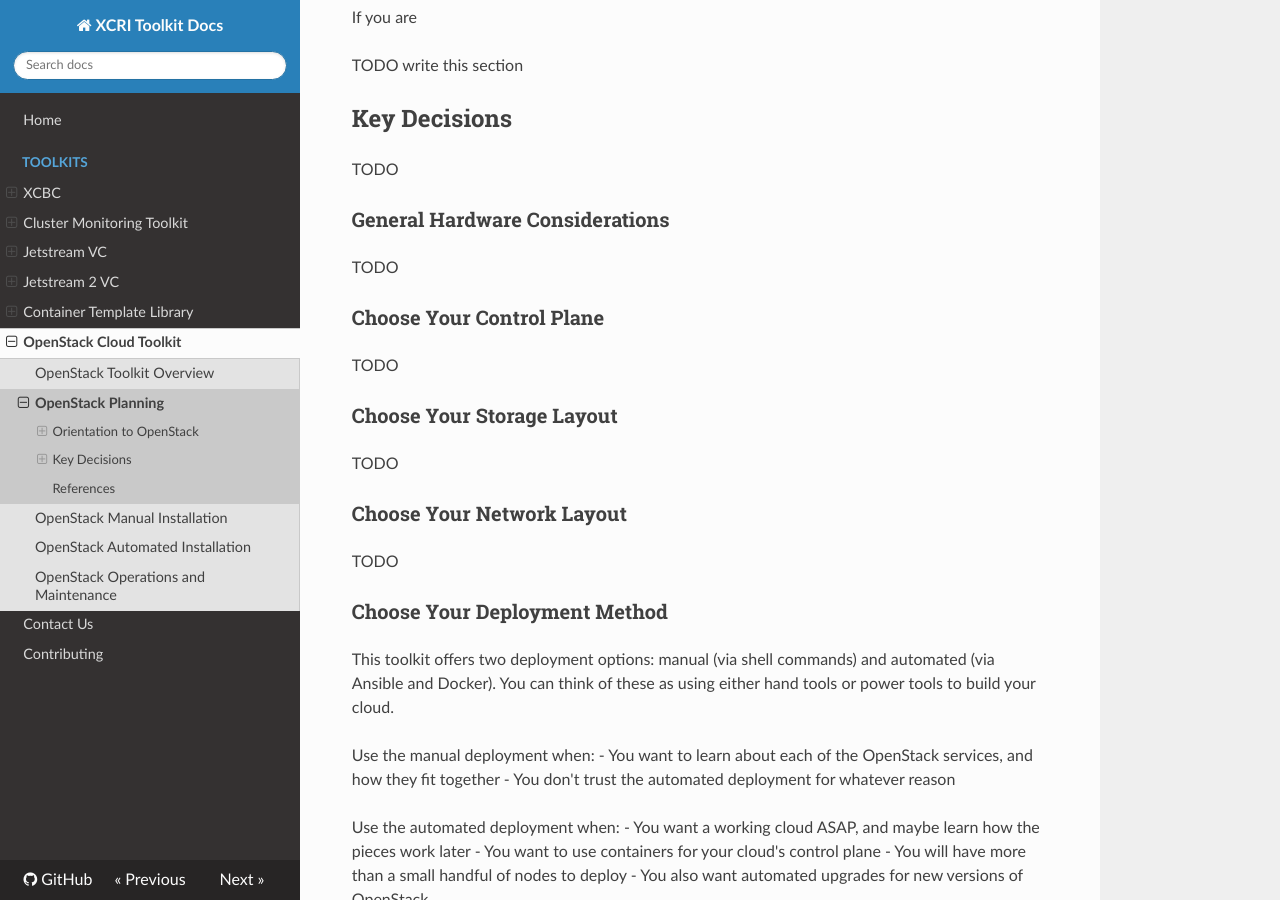
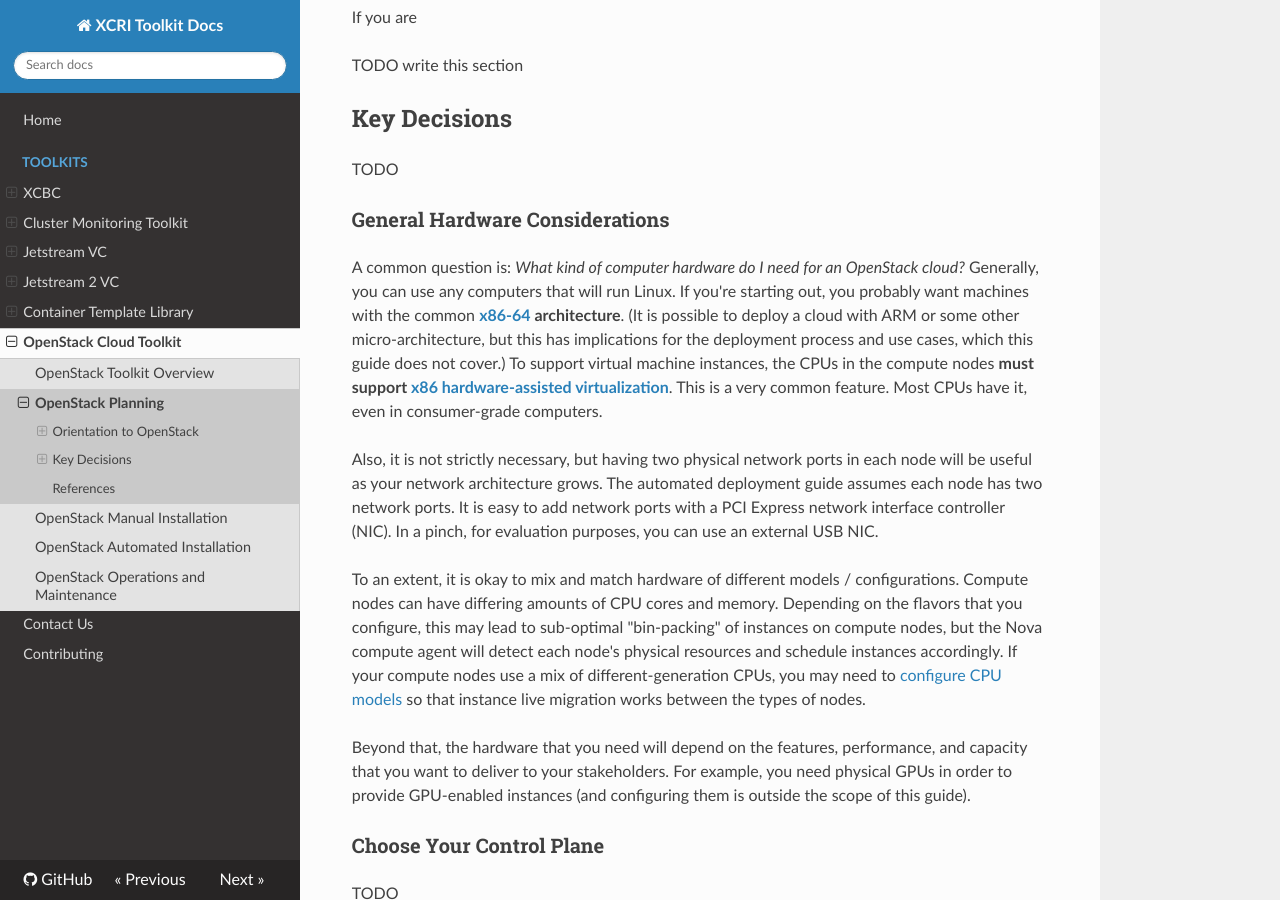
Before and after one commit to access-ci-org/Toolkit-Docs, an MkDocs documentation site: the page built from docs/toolkits/openstack-planning-guide.md, in a window 1280 px wide and 900 px high, scrolled down 8151 px. Built offline with MkDocs 1.6.1, drawn with Linux system fonts in a browser that asks for light colours; nearby versions of some CDN libraries; old or Windows-style settings are respelled for this version of MkDocs.

Commit message:
general hardware considerations

```diff
--- a/docs/toolkits/openstack-planning-guide.md
+++ b/docs/toolkits/openstack-planning-guide.md
@@ -179,7 +179,13 @@ TODO
 
 ### General Hardware Considerations
 
-TODO
+A common question is: _What kind of computer hardware do I need for an OpenStack cloud?_ Generally, you can use any computers that will run Linux. If you're starting out, you probably want machines with the common **[x86-64](https://en.wikipedia.org/wiki/X86-64) architecture**. (It is possible to deploy a cloud with ARM or some other micro-architecture, but this has implications for the deployment process and use cases, which this guide does not cover.) To support virtual machine instances, the CPUs in the compute nodes **must support [x86 hardware-assisted virtualization](https://en.wikipedia.org/wiki/X86_virtualization)**. This is a very common feature. Most CPUs have it, even in consumer-grade computers.
+
+Also, it is not strictly necessary, but having two physical network ports in each node will be useful as your network architecture grows. The automated deployment guide assumes each node has two network ports. It is easy to add network ports with a PCI Express network interface controller (NIC). In a pinch, for evaluation purposes, you can use an external USB NIC.
+
+To an extent, it is okay to mix and match hardware of different models / configurations. Compute nodes can have differing amounts of CPU cores and memory. Depending on the flavors that you configure, this may lead to sub-optimal "bin-packing" of instances on compute nodes, but the Nova compute agent will detect each node's physical resources and schedule instances accordingly. If your compute nodes use a mix of different-generation CPUs, you may need to [configure CPU models](https://docs.openstack.org/nova/xena/admin/cpu-models.html) so that instance live migration works between the types of nodes.
+
+Beyond that, the hardware that you need will depend on the features, performance, and capacity that you want to deliver to your stakeholders. For example, you need physical GPUs in order to provide GPU-enabled instances (and configuring them is outside the scope of this guide).
 
 ### Choose Your Control Plane
 
```
